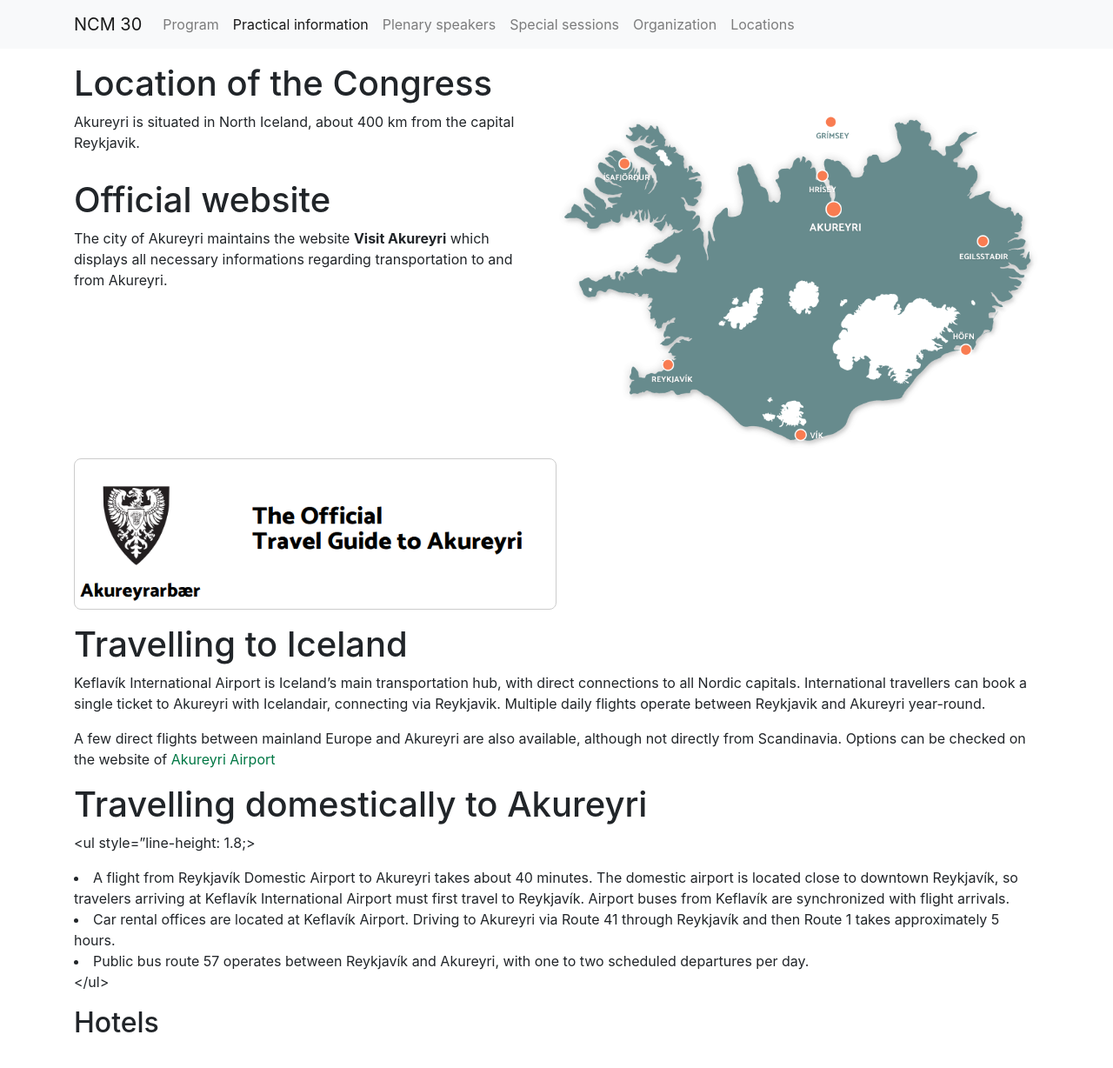
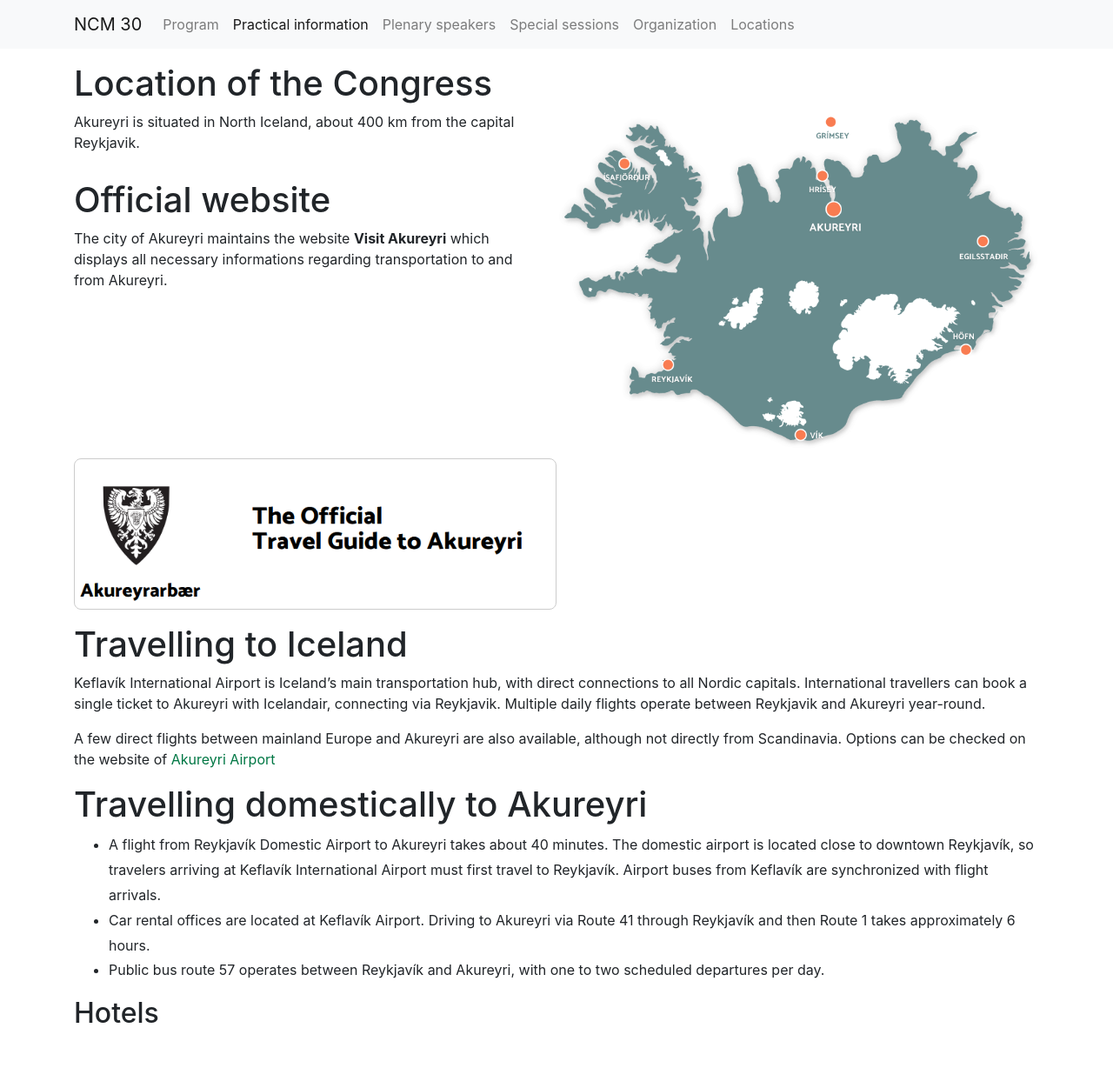
Before and after one commit to IslenskaStaerdfraedafelagid/ncm30-website, a Jekyll site: the page built from info/index.md, in a window 1280 px wide. Shown: the whole page at 87% size. Built offline with Jekyll 4.4.1, drawn with Linux system fonts in a browser that asks for light colours; our own code applies the rules of GitHub Pages for plain Markdown files.

Commit message:
Update index.md

```diff
--- a/info/index.md
+++ b/info/index.md
@@ -36,13 +36,13 @@ A few direct flights between mainland Europe and Akureyri are also available, al
 
 
 # Travelling domestically to Akureyri
-<ul  style="line-height: 1.8;>
+<ul  style="line-height: 1.8;">
   <li>
     A flight from Reykjavík Domestic Airport to Akureyri takes about 40 minutes. The domestic airport is located close to downtown Reykjavík, so travelers arriving at Keflavík International Airport must first travel to Reykjavík. Airport buses from Keflavík are synchronized with flight arrivals.
   </li>
 
   <li>
-    Car rental offices are located at Keflavík Airport. Driving to Akureyri via Route 41 through Reykjavík and then Route 1 takes approximately 5 hours.
+    Car rental offices are located at Keflavík Airport. Driving to Akureyri via Route 41 through Reykjavík and then Route 1 takes approximately 6 hours.
   </li>
 
   <li>
```
